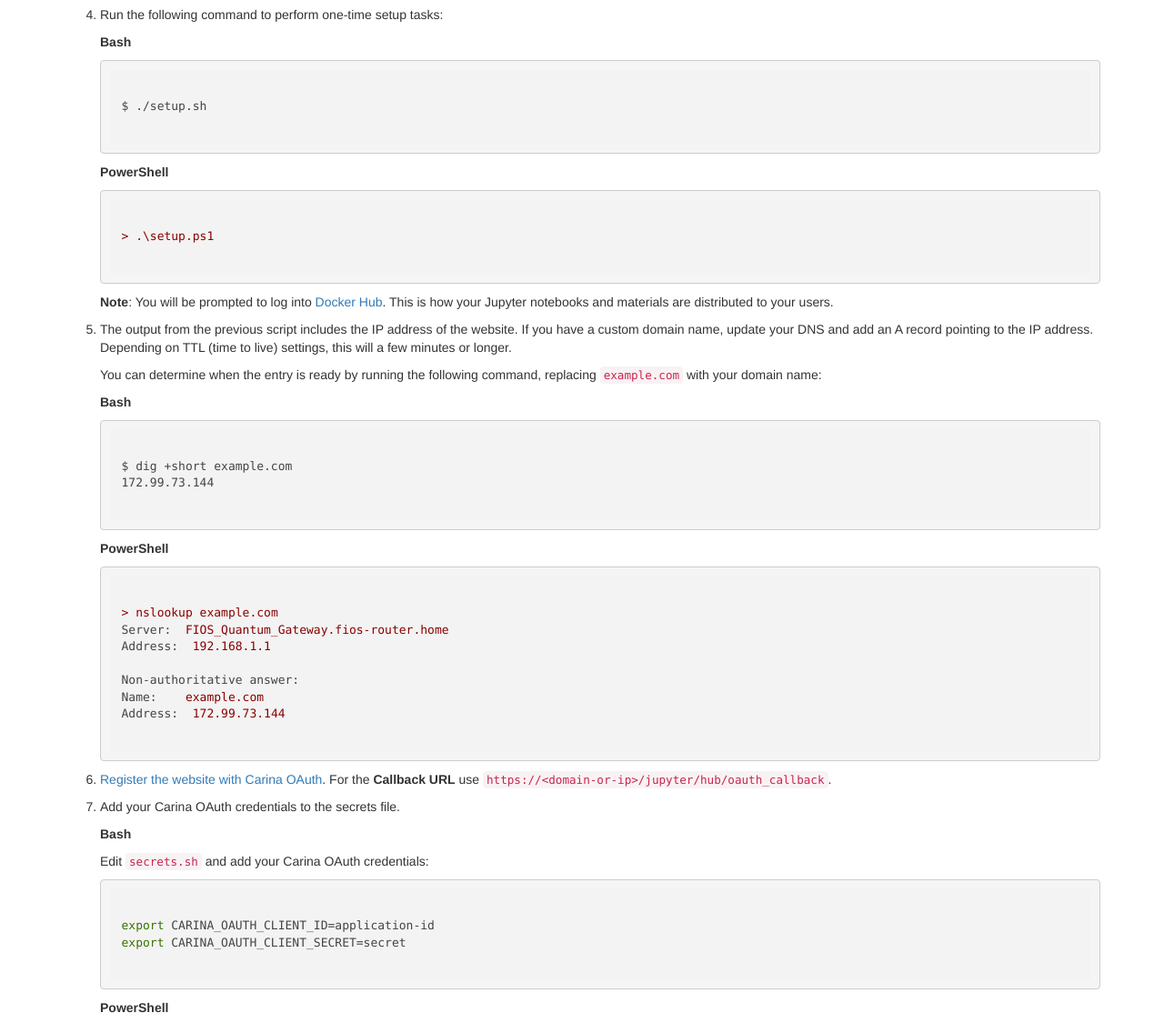
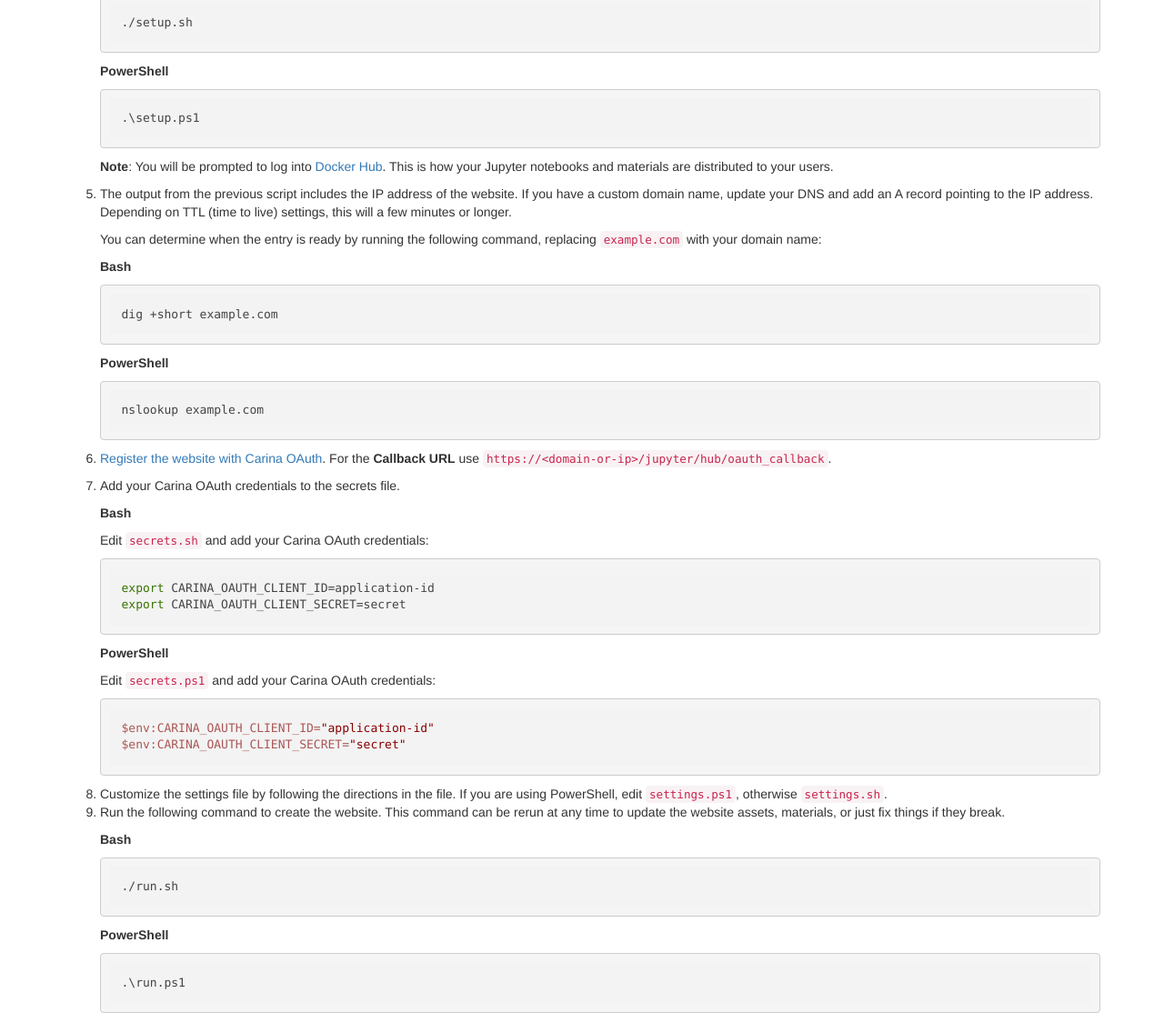
Before and after one commit to carolynvs/whaleinabox, a plain HTML site: page install.html in a window 1280 px wide. Shown: the part 764-1889 px from the top of the page at 91% size. Drawn offline with nearby package versions, Linux system fonts and the light colour scheme.

Commit message:
Trim leading/trailing code whitespace

```diff
--- a/install.html
+++ b/install.html
@@ -89,30 +89,22 @@
 
           <p><strong>Bash</strong></p>
           <p>Name the file <code>secrets.sh</code> and add the your Carina credentials:</p>
-          <pre><code class="bash">
-export CARINA_USERNAME=username
-export CARINA_APIKEY=apikey
-          </code></pre>
+          <pre><code class="bash">export CARINA_USERNAME=username
+export CARINA_APIKEY=apikey</code></pre>
 
           <p><strong>PowerShell</strong></p>
           <p>Name the file <code>secrets.ps1</code> and add your Carina credentials:</p>
-          <pre><code class="powershell">
-$env:CARINA_USERNAME="username"
-$env:CARINA_APIKEY="apikey"
-          </code></pre>
+          <pre><code class="powershell">$env:CARINA_USERNAME="username"
+$env:CARINA_APIKEY="apikey"</code></pre>
         </li>
         <li>
           <p>Run the following command to perform one-time setup tasks:</p>
 
           <p><strong>Bash</strong></p>
-          <pre><code class="bash">
-$ ./setup.sh
-          </code></pre>
+          <pre><code class="bash">./setup.sh</code></pre>
 
           <p><strong>PowerShell</strong></p>
-          <pre><code class="powershell">
-> .\setup.ps1
-          </code></pre>
+          <pre><code class="powershell">.\setup.ps1</code></pre>
 
           <p>
             <strong>Note</strong>: You will be prompted to log into <a href="https://hub.docker.com">Docker Hub</a>.
@@ -131,21 +123,10 @@ $ ./setup.sh
           </p>
 
           <p><strong>Bash</strong></p>
-          <pre><code class="bash">
-$ dig +short example.com
-172.99.73.144
-          </code></pre>
+          <pre><code class="bash">dig +short example.com</code></pre>
 
           <p><strong>PowerShell</strong></p>
-          <pre><code class="powershell">
-&gt; nslookup example.com
-Server:  FIOS_Quantum_Gateway.fios-router.home
-Address:  192.168.1.1
-
-Non-authoritative answer:
-Name:    example.com
-Address:  172.99.73.144
-          </code></pre>
+          <pre><code class="powershell">nslookup example.com</code></pre>
         </li>
         <li>
           <p>
@@ -158,17 +139,13 @@ Address:  172.99.73.144
 
           <p><strong>Bash</strong></p>
           <p>Edit <code>secrets.sh</code> and add your Carina OAuth credentials:</p>
-          <pre><code class="bash">
-export CARINA_OAUTH_CLIENT_ID=application-id
-export CARINA_OAUTH_CLIENT_SECRET=secret
-          </pre></code>
+          <pre><code class="bash">export CARINA_OAUTH_CLIENT_ID=application-id
+export CARINA_OAUTH_CLIENT_SECRET=secret</pre></code>
 
           <p><strong>PowerShell</strong></p>
           <p>Edit <code>secrets.ps1</code> and add your Carina OAuth credentials:</p>
-          <pre><code class="powershell">
-$env:CARINA_OAUTH_CLIENT_ID="application-id"
-$env:CARINA_OAUTH_CLIENT_SECRET="secret"
-          </pre></code>
+          <pre><code class="powershell">$env:CARINA_OAUTH_CLIENT_ID="application-id"
+$env:CARINA_OAUTH_CLIENT_SECRET="secret"</pre></code>
         </li>
         <li>
           Customize the settings file by following the directions in the file.
@@ -182,14 +159,10 @@ $env:CARINA_OAUTH_CLIENT_SECRET="secret"
           </p>
 
           <p><strong>Bash</strong></p>
-          <pre><code class="bash">
-$ ./run.sh
-          </code></pre>
+          <pre><code class="bash">./run.sh</code></pre>
 
           <p><strong>PowerShell</strong></p>
-          <pre><code class="powershell">
-> .\run.ps1
-          </code></pre>
+          <pre><code class="powershell">.\run.ps1</code></pre>
         </li>
       </ol>
 
```
